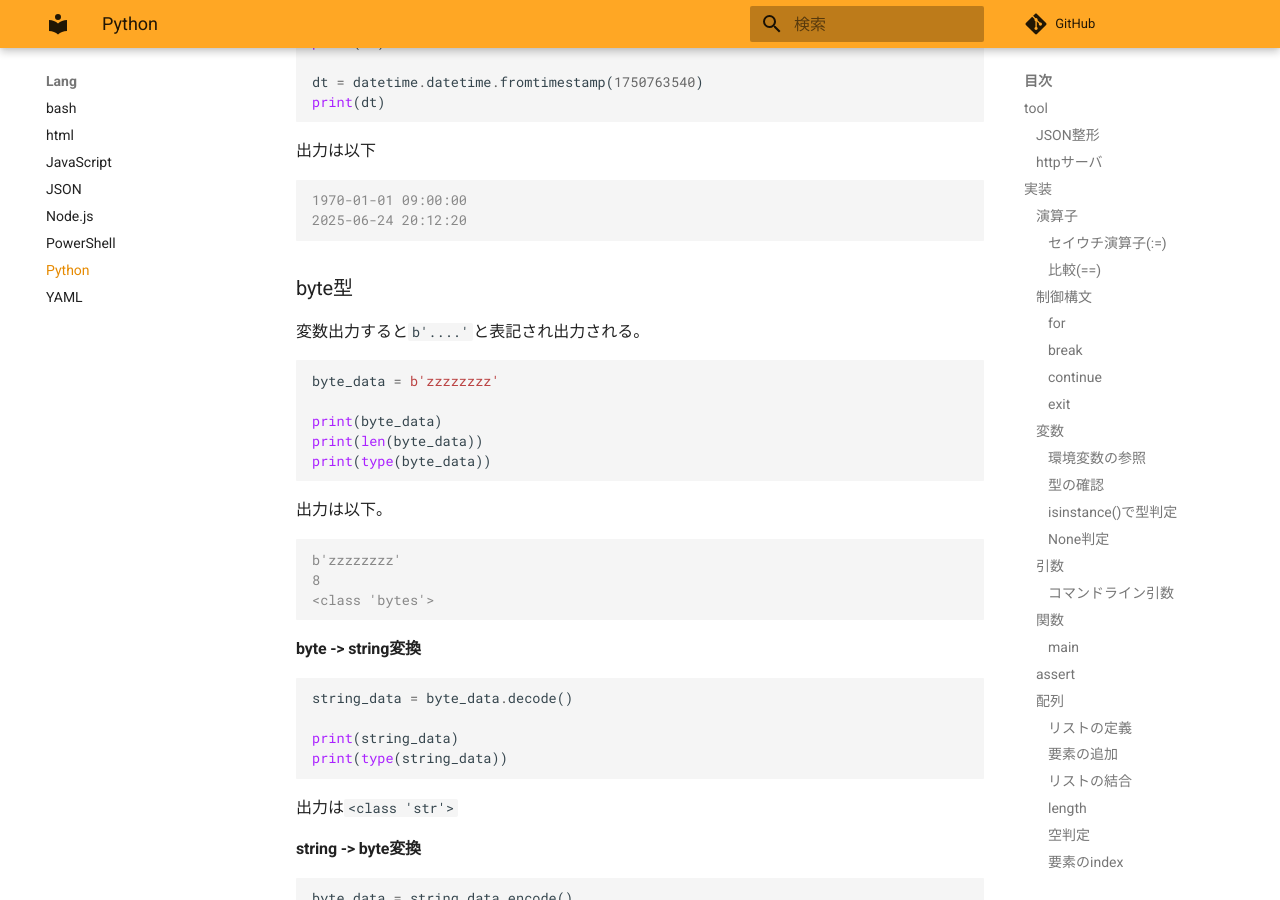
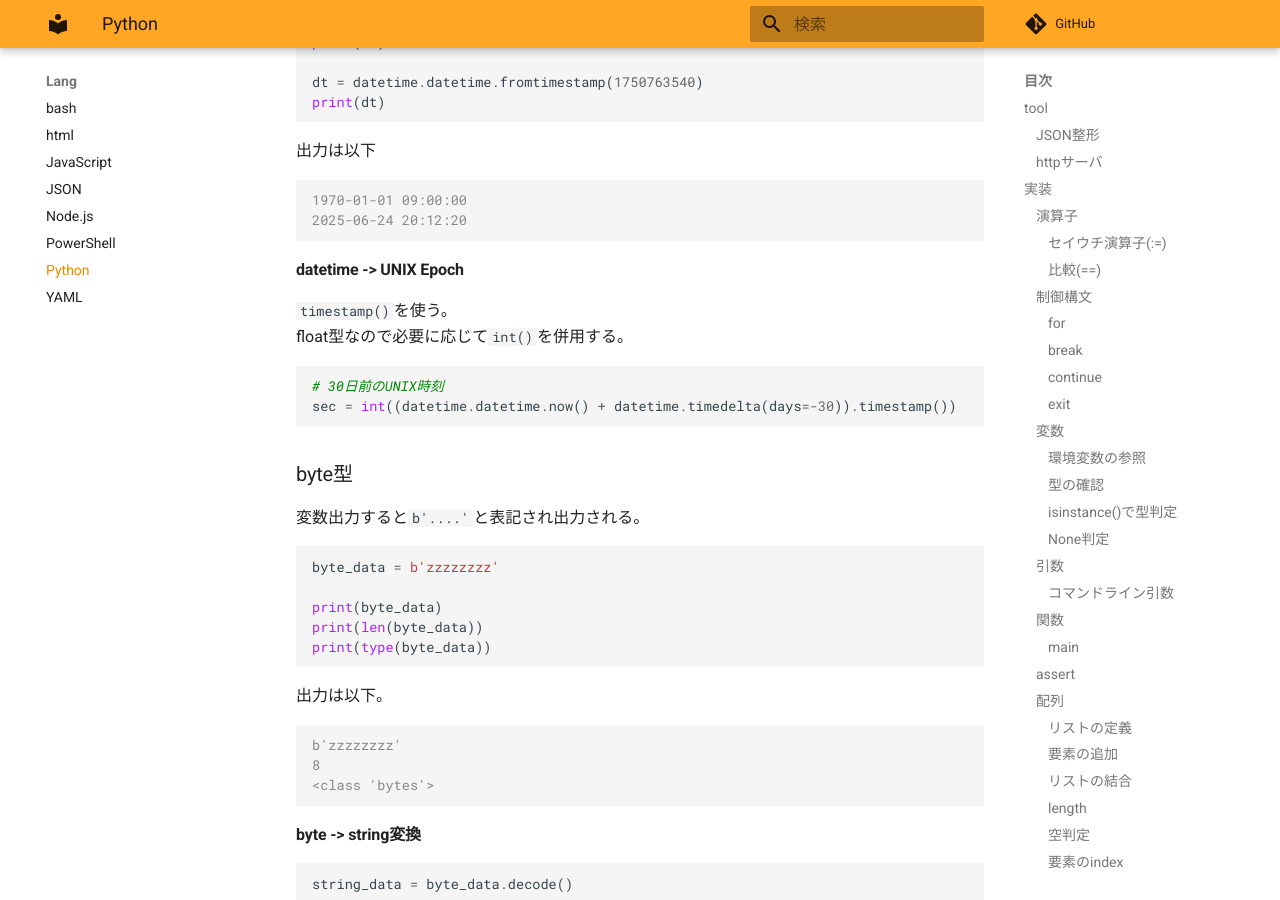
Before and after one commit to zaki-lknr/docs, an MkDocs documentation site: the page built from docs/lang/python.md, in a window 1280 px wide and 900 px high, scrolled down 14325 px. Built offline with MkDocs 1.6.1 and Material for MkDocs 9.7.7, drawn with Linux system fonts in a browser that asks for light colours; comment, search, counter and statistics services are not loaded.

Commit message:
add: lang/python: datetime -> UNIX epoch

````diff
--- a/docs/lang/python.md
+++ b/docs/lang/python.md
@@ -763,6 +763,16 @@ print(dt)
 2025-06-24 20:12:20
 ```
 
+#### datetime -> UNIX Epoch
+
+`timestamp()`を使う。
+float型なので必要に応じて`int()`を併用する。
+
+```py
+# 30日前のUNIX時刻
+sec = int((datetime.datetime.now() + datetime.timedelta(days=-30)).timestamp())
+```
+
 ### byte型
 
 変数出力すると`b'....'`と表記され出力される。
````
